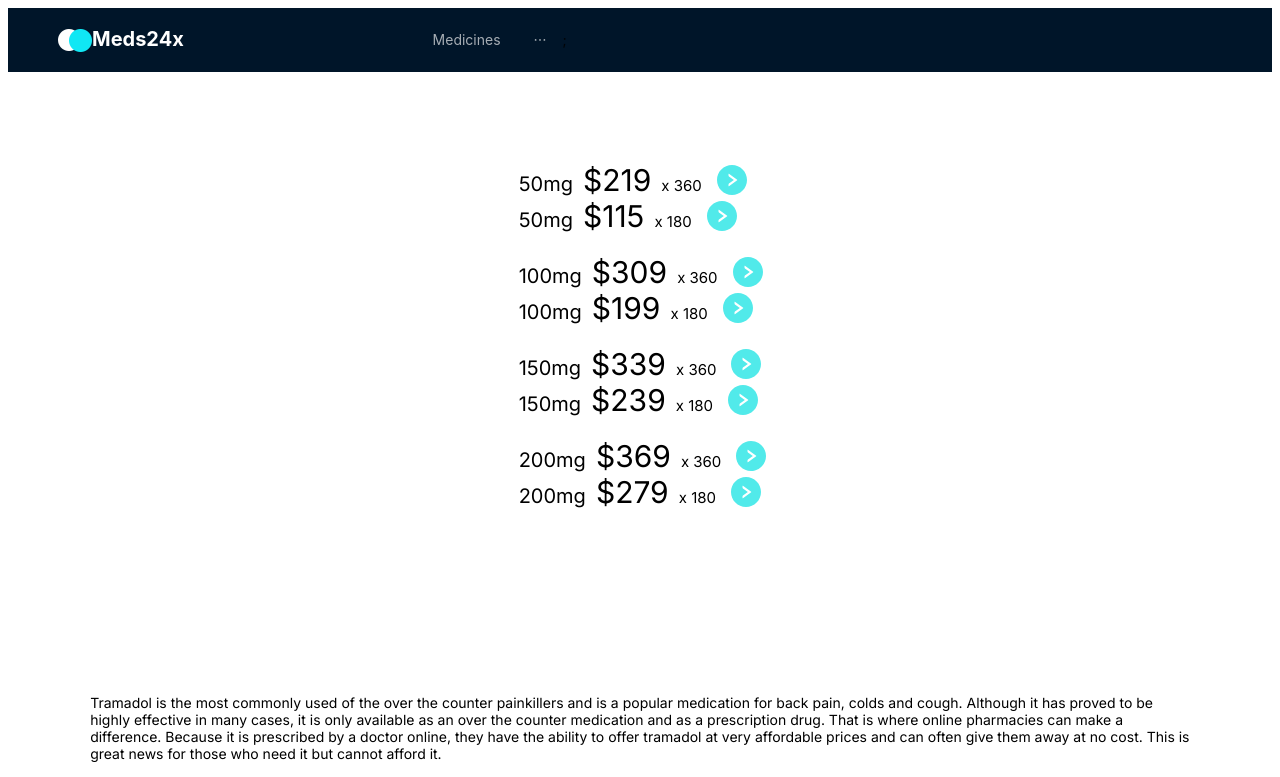
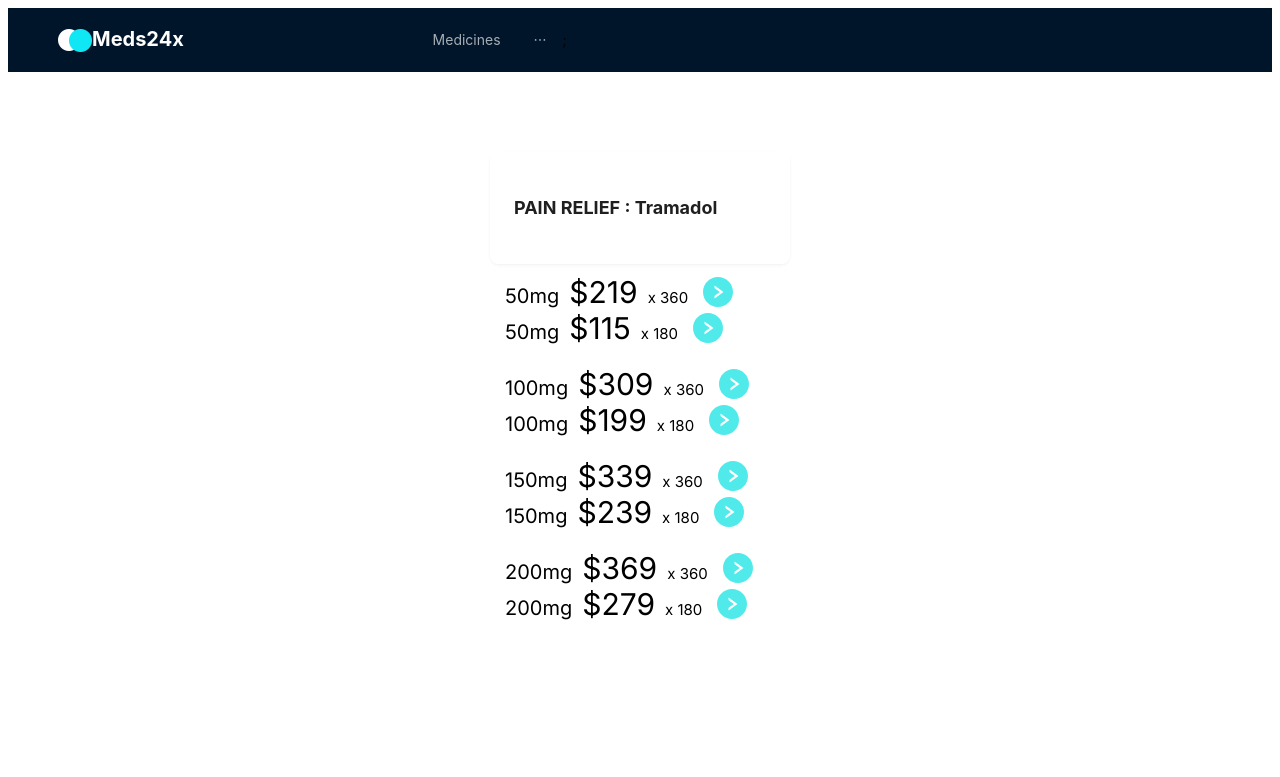
Before and after one commit to abhishek226/medicos, a Next.js app: page / in a window 1280 px wide. Shown: the top 777 px of the page. Built offline with nearby package versions, Linux system fonts and the light colour scheme.

Commit message:
added medicine desdcription

```diff
--- a/src/app/page.tsx
+++ b/src/app/page.tsx
@@ -13,7 +13,7 @@
 // import Header from "@/components/Header/Header";
 import { Container, Nav, NavDropdown, Navbar } from 'react-bootstrap';
 
-import { Breadcrumb, Layout, Menu, MenuProps, Table, theme } from 'antd';
+import { Breadcrumb, Card, Layout, Menu, MenuProps, Table, theme } from 'antd';
 import { useEffect, useState } from "react";
 
 const { Header, Content, Footer } = Layout;
@@ -569,6 +569,13 @@
           <div className={styles.site_section}>
             <Container>
               <Row>
+              <div>
+                    <Card  bordered={false} style={{ width: 300 }}>
+                      <p style={{fontSize:"18px", fontWeight:"bold"}}>PAIN RELIEF : Tramadol</p>
+                    </Card>
+                  </div>
+              </Row>
+              <Row>
                 <Col md={{ span: 6, offset: 3 }}>
                   <>
                     {
```
Also changed, not shown: src/app/medicine-details/[slug]/page.tsx (+8 -1 lines).
